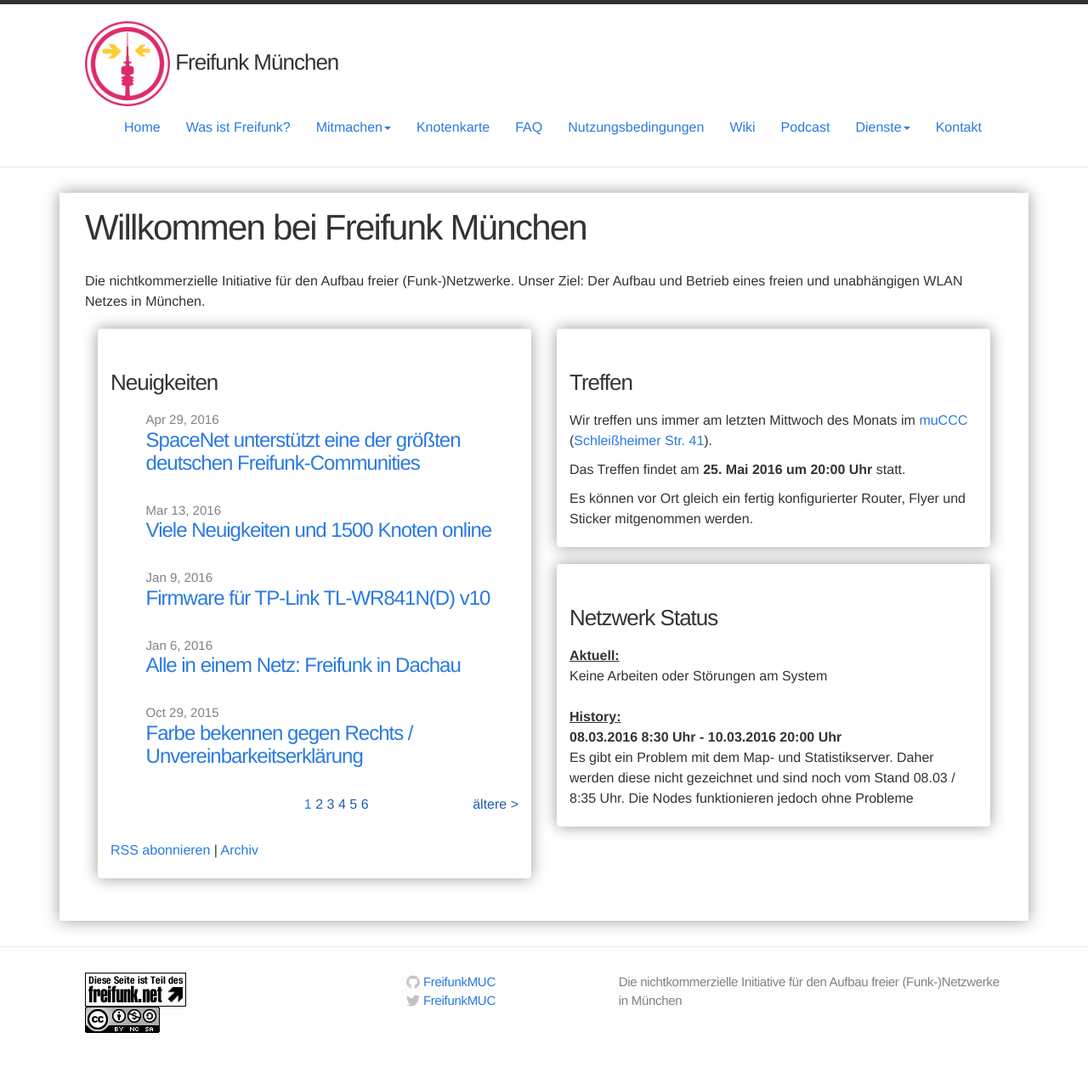
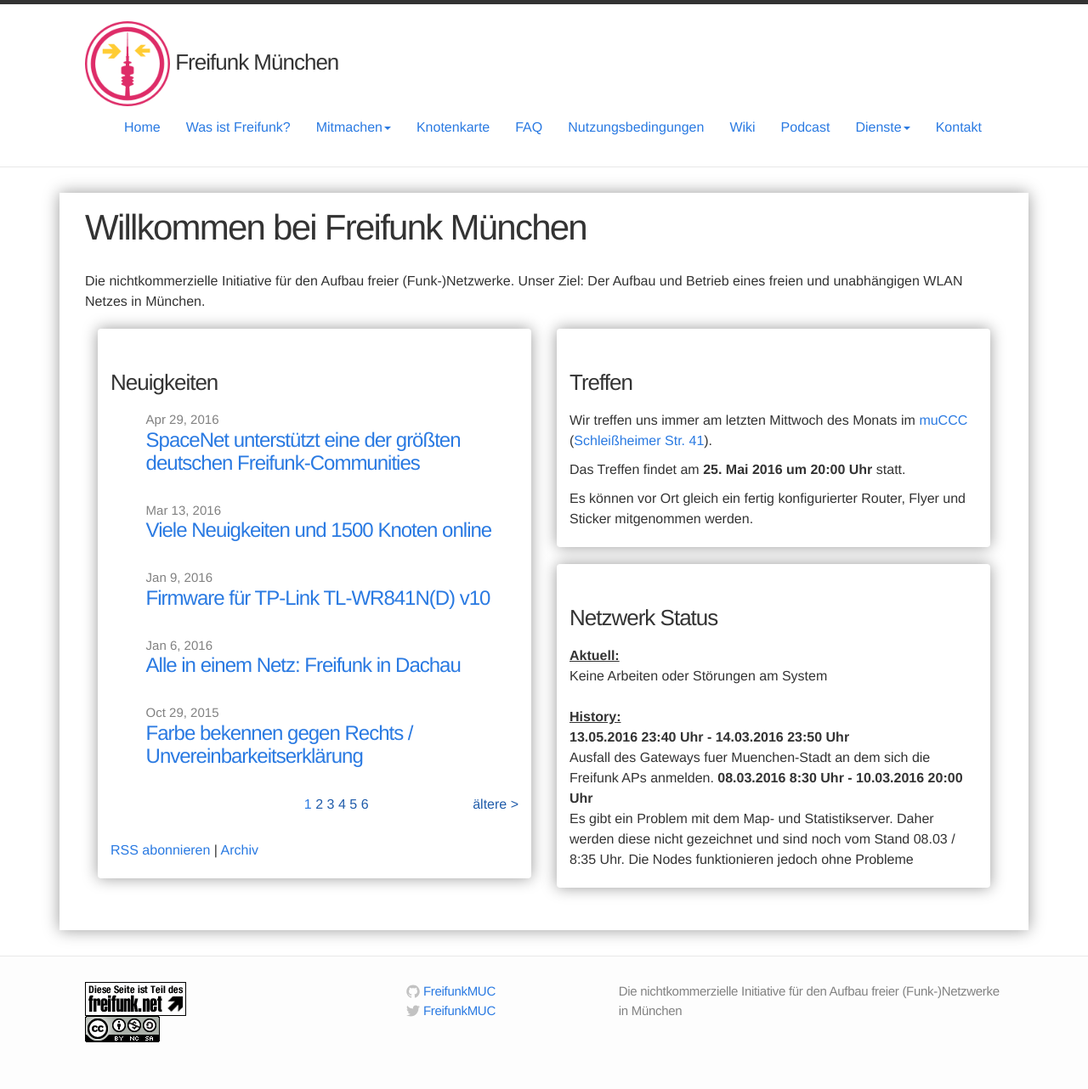
Before and after one commit to freifunkMUC/freifunkmuc.github.io, a Jekyll site: the page built from index.md, in a window 1280 px wide. Shown: the whole page at 85% size. Built offline with Jekyll 4.4.1, drawn with Linux system fonts in a browser that asks for light colours.

Commit message:
LukeSiX - Update Network status page with recent outage

```diff
--- a/_includes/network-status.md
+++ b/_includes/network-status.md
@@ -4,5 +4,7 @@
 <br>
 <br><u><b>History:</b></u>
 <br>
+<b>13.05.2016 23:40 Uhr - 14.03.2016 23:50 Uhr</b>
+<br>Ausfall des Gateways fuer Muenchen-Stadt an dem sich die Freifunk APs anmelden.
 <b>08.03.2016 8:30 Uhr - 10.03.2016 20:00 Uhr</b>
 <br>Es gibt ein Problem mit dem Map- und Statistikserver. Daher werden diese nicht gezeichnet und sind noch vom Stand 08.03 / 8:35 Uhr. Die Nodes funktionieren jedoch ohne Probleme
```
